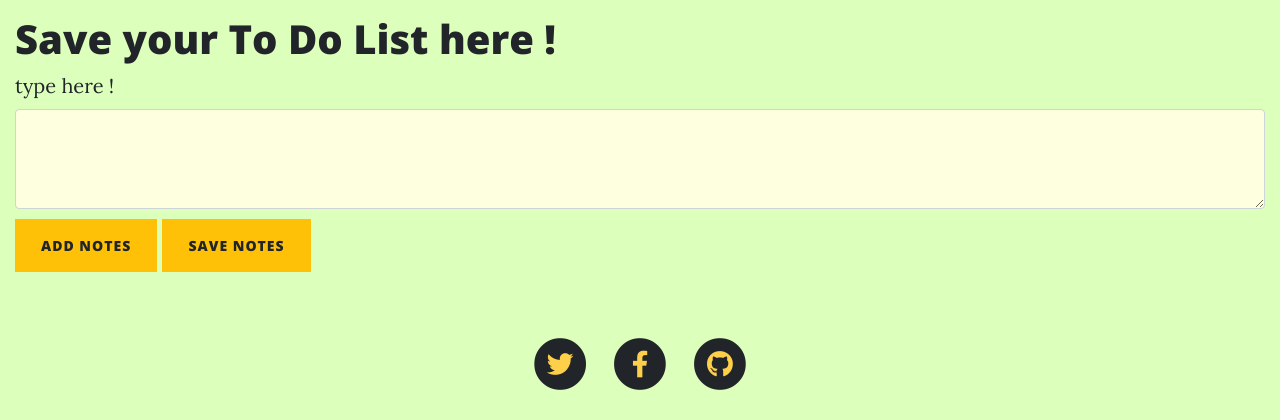
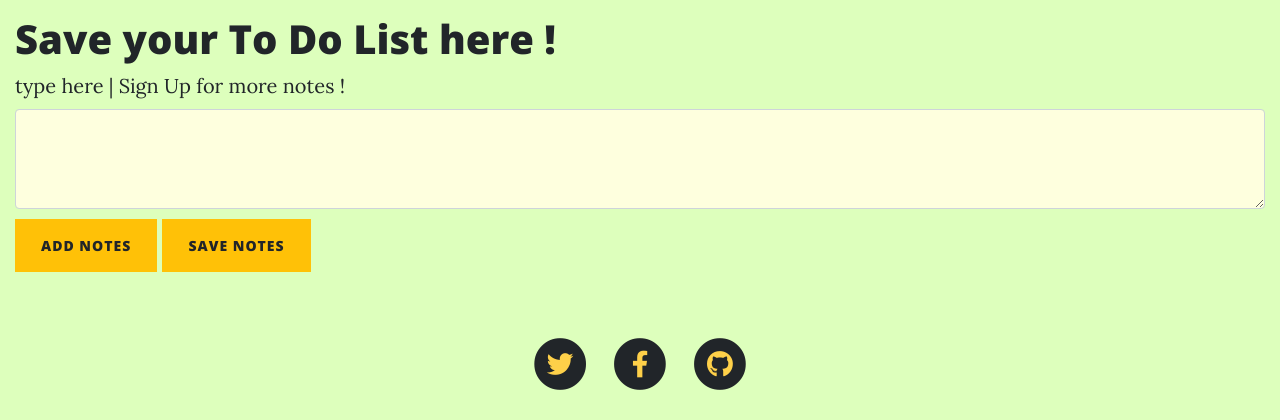
Before and after one commit to yogiyogh3957/ToDoList-webapp, a Flask app: page / in a window 1280 px wide. Shown: the part 46-466 px from the top of the page. Run offline with Flask 2, Linux system fonts and the light colour scheme; some libraries are stand-ins or nearby versions.

Commit message:
add "invite for sign up" and  from home route redirect home change to shownoteslogined line150

```diff
--- a/main.py
+++ b/main.py
@@ -147,7 +147,7 @@ def home():
                 print("add notes")
                 text = request.form['text']
                 notelist.append(text)
-                return redirect(url_for("home", notelist=notelist))
+                return redirect(url_for("show_notes_logined", notelist=notelist))
             else :
                 pass
         elif request.form['submit_button'] == '2':
@@ -156,8 +156,6 @@ def home():
                 return redirect(url_for("register"))
             else:
                 pass
-
-
     return render_template('index.html', notelist=notelist)
 
 @app.route('/show-notes', methods=["GET", "POST"])
--- a/templates/index.html
+++ b/templates/index.html
@@ -18,7 +18,7 @@
     <div class="form-group">
         {% if not current_user.is_authenticated: %}
 
-        <label for="exampleFormControlTextarea1">type here !</label>
+        <label for="exampleFormControlTextarea1">type here | Sign Up for more notes !</label>
 
         <textarea name="text" class="form-control" id="exampleFormControlTextarea1" rows="3"></textarea>
         <button type="submit" name="submit_button" class="btn btn-warning" value="1">Add Notes</button>
```
